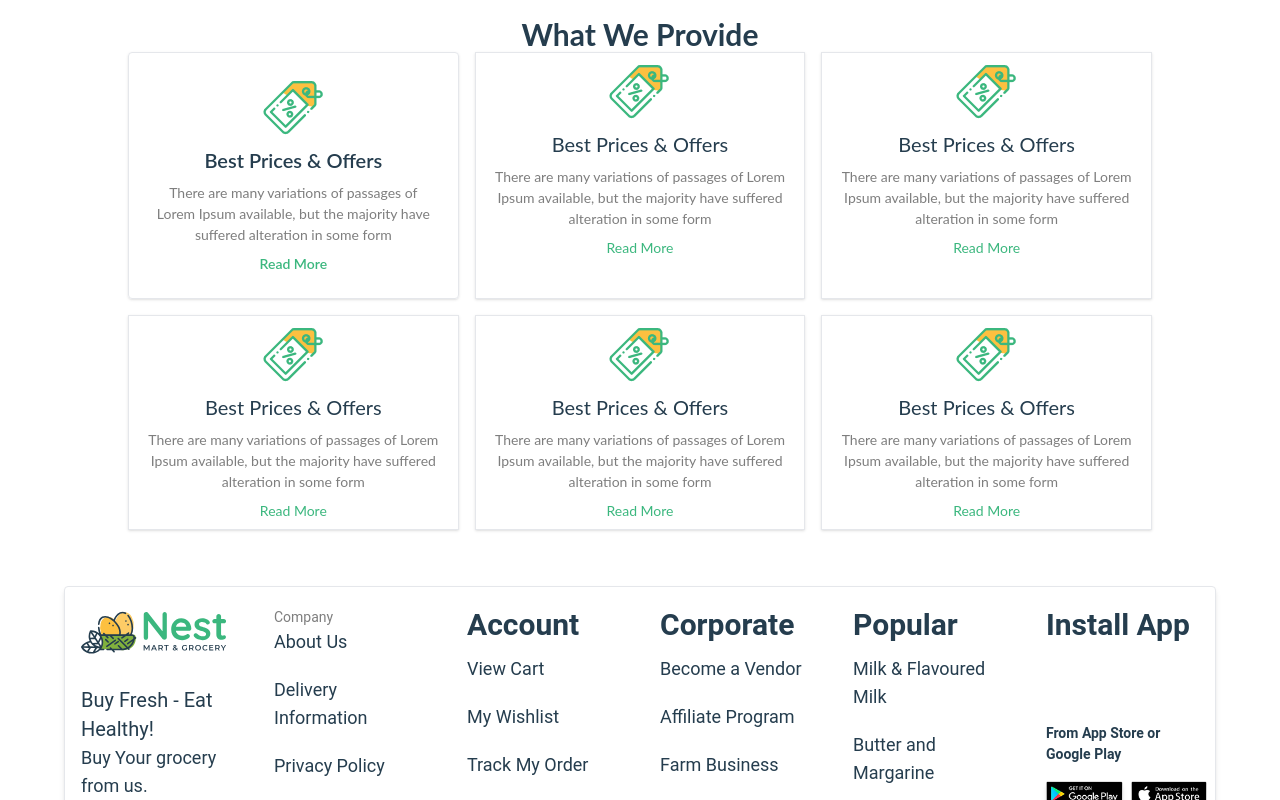
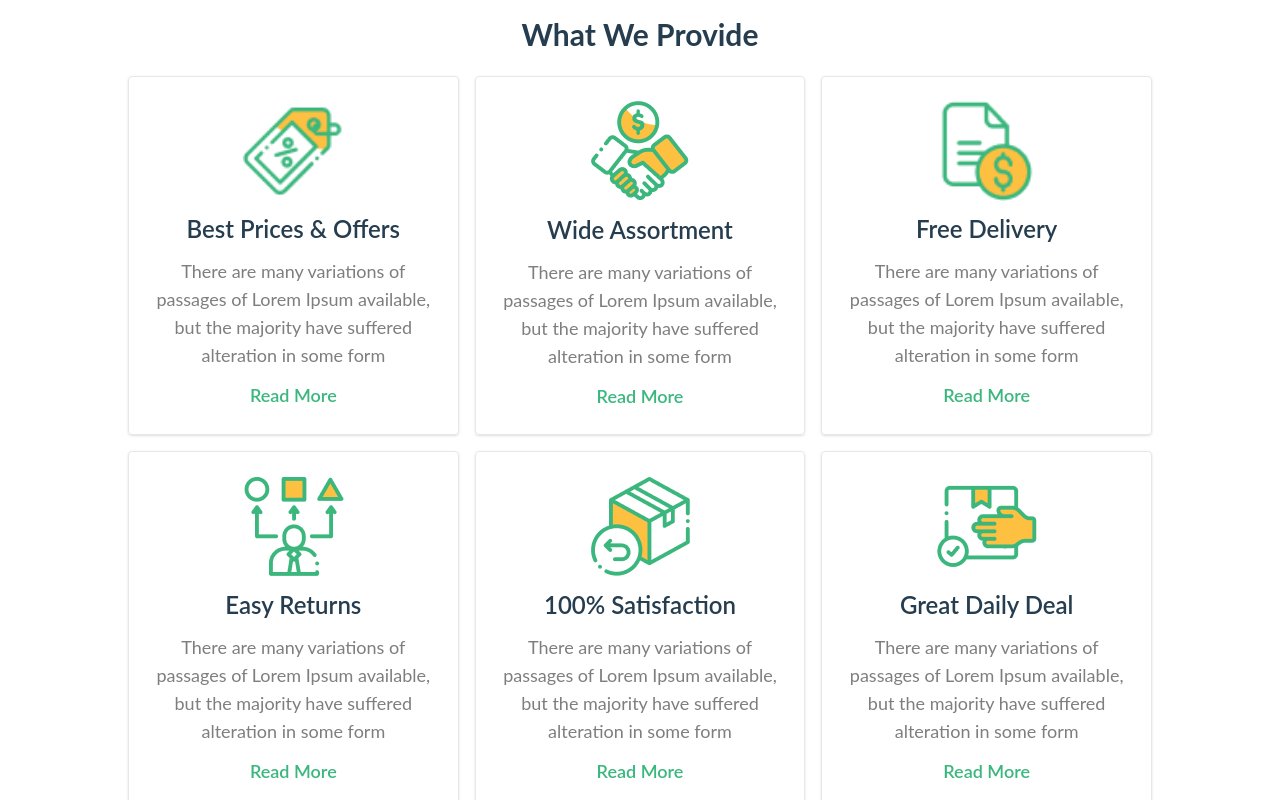
Before and after one commit to emonkhan500/E-Mart-Client, a React (Vite) app: page /about in a window 1280 px wide. Shown: the part 960-1760 px from the top of the page. Built offline with nearby package versions, Linux system fonts and the light colour scheme.

Commit message:
finish design on provide section

```diff
--- a/src/Pages/About/Provide.jsx
+++ b/src/Pages/About/Provide.jsx
@@ -1,84 +1,113 @@
 import price from "../../assets/icon-1.svg.png";
-import delivery from "../../assets/icon-2.svg.png";
-import deal from "../../assets/icon-3.svg.png";
-import returns from "../../assets/icon-5.svg.png";
 import wide from "../../assets/icon-2.svg.png";
-import satisfaction from "../../assets/icon-6.svg.png";
+import delivery from "../../assets/icon-3.svg.png";
+import easy from "../../assets/icon-4.svg.png";
+import deal from "../../assets/icon-6.svg.png";
+import satisfaction from "../../assets/icon-5.svg.png";
 
 const Provide = () => {
   return (
-        <div className='mt-7 px-4 md:px-16 lato'>
+    <div className="md:mt-7 px-4 md:px-10 lg:px-16 lato">
       <div className="text-center ">
         <h1 className="font-bold text-[#253D4E] text-3xl ">What We Provide</h1>
-
       </div>
       {/* card */}
-            <div className="grid grid-cols-1 md:grid-cols-2 lg:grid-cols-3  gap-4">
+      <div className="mt-6 grid grid-cols-1 md:grid-cols-2 lg:grid-cols-3  gap-4">
         {/* 1 */}
-                <div className="border shadow text-center px-6 py-6 rounded space-y-2">
+        <div className="border shadow text-center px-6 py-6 rounded space-y-3">
           <div className="flex  items-center justify-center">
-                    <img className="" src={price} alt="" />
+            <img className="h-[100px] w-[100px]" src={price} alt="" />
           </div>
-                    <h1 className="text-xl  text-[#253D4E] font-semibold">Best Prices & Offers</h1>
-                    <p className="text-[#7E7E7E]">There are many variations of passages of Lorem
-Ipsum available, but the majority have suffered
-alteration in some form</p>
-<button className="text-[#3BB77E] font-semibold">Read More</button>
+          <h1 className="text-xl md:text-2xl  text-[#253D4E] font-semibold">
+            Best Prices & Offers
+          </h1>
+          <p className="text-[#7E7E7E]  md:text-lg">
+            There are many variations of passages of Lorem Ipsum available, but
+            the majority have suffered alteration in some form
+          </p>
+          <button className="text-[#3BB77E] font-semibold text-lg">
+            Read More
+          </button>
         </div>
         {/* 2 */}
-                <div className="border shadow text-center px-3 py-2 space-y-2">
+        <div className="border shadow text-center px-6 py-6 rounded space-y-3">
           <div className="flex  items-center justify-center">
-                    <img className="" src={price} alt="" />
+            <img className="" src={wide} alt="" />
           </div>
-                    <h1 className="text-xl  text-[#253D4E]">Best Prices & Offers</h1>
-                    <p className="text-[#7E7E7E]">There are many variations of passages of Lorem
-Ipsum available, but the majority have suffered
-alteration in some form</p>
-<p className="text-[#3BB77E]">Read More</p>
+          <h1 className="text-xl md:text-2xl  text-[#253D4E] font-semibold">
+          Wide Assortment
+          </h1>
+          <p className="text-[#7E7E7E]  md:text-lg">
+            There are many variations of passages of Lorem Ipsum available, but
+            the majority have suffered alteration in some form
+          </p>
+          <button className="text-[#3BB77E] font-semibold text-lg">
+            Read More
+          </button>
         </div>
         {/* 3 */}
-                <div className="border shadow text-center px-3 py-2 space-y-2">
+        <div className="border shadow text-center px-6 py-6 rounded space-y-3">
           <div className="flex  items-center justify-center">
-                    <img className="" src={price} alt="" />
+            <img className="h-[100px] w-[100px]" src={delivery} alt="" />
           </div>
-                    <h1 className="text-xl  text-[#253D4E]">Best Prices & Offers</h1>
-                    <p className="text-[#7E7E7E]">There are many variations of passages of Lorem
-Ipsum available, but the majority have suffered
-alteration in some form</p>
-<p className="text-[#3BB77E]">Read More</p>
+          <h1 className="text-xl md:text-2xl  text-[#253D4E] font-semibold">
+          Free Delivery
+          </h1>
+          <p className="text-[#7E7E7E]  md:text-lg">
+            There are many variations of passages of Lorem Ipsum available, but
+            the majority have suffered alteration in some form
+          </p>
+          <button className="text-[#3BB77E] font-semibold text-lg">
+            Read More
+          </button>
         </div>
         {/* 4 */}
-                <div className="border shadow text-center px-3 py-2 space-y-2">
+        <div className="border shadow text-center px-6 py-6 rounded space-y-3">
           <div className="flex  items-center justify-center">
-                    <img className="" src={price} alt="" />
+            <img className="" src={easy} alt="" />
           </div>
-                    <h1 className="text-xl  text-[#253D4E]">Best Prices & Offers</h1>
-                    <p className="text-[#7E7E7E]">There are many variations of passages of Lorem
-Ipsum available, but the majority have suffered
-alteration in some form</p>
-<p className="text-[#3BB77E]">Read More</p>
+          <h1 className="text-xl md:text-2xl  text-[#253D4E] font-semibold">
+          Easy Returns
+          </h1>
+          <p className="text-[#7E7E7E]  md:text-lg">
+            There are many variations of passages of Lorem Ipsum available, but
+            the majority have suffered alteration in some form
+          </p>
+          <button className="text-[#3BB77E] font-semibold text-lg">
+            Read More
+          </button>
         </div>
         {/* 5 */}
-                <div className="border shadow text-center px-3 py-2 space-y-2">
+        <div className="border shadow text-center px-6 py-6 rounded space-y-3">
           <div className="flex  items-center justify-center">
-                    <img className="" src={price} alt="" />
+            <img className="" src={satisfaction} alt="" />
           </div>
-                    <h1 className="text-xl  text-[#253D4E]">Best Prices & Offers</h1>
-                    <p className="text-[#7E7E7E]">There are many variations of passages of Lorem
-Ipsum available, but the majority have suffered
-alteration in some form</p>
-<p className="text-[#3BB77E]">Read More</p>
+          <h1 className="text-xl md:text-2xl  text-[#253D4E] font-semibold">
+          100% Satisfaction
+          </h1>
+          <p className="text-[#7E7E7E]  md:text-lg">
+            There are many variations of passages of Lorem Ipsum available, but
+            the majority have suffered alteration in some form
+          </p>
+          <button className="text-[#3BB77E] font-semibold text-lg">
+            Read More
+          </button>
         </div>
         {/* 6 */}
-                <div className="border shadow text-center px-3 py-2 space-y-2">
+        <div className="border shadow text-center px-6 py-6 rounded space-y-3">
           <div className="flex  items-center justify-center">
-                    <img className="" src={price} alt="" />
+            <img className="" src={deal} alt="" />
           </div>
-                    <h1 className="text-xl  text-[#253D4E]">Best Prices & Offers</h1>
-                    <p className="text-[#7E7E7E]">There are many variations of passages of Lorem
-Ipsum available, but the majority have suffered
-alteration in some form</p>
-<p className="text-[#3BB77E]">Read More</p>
+          <h1 className="text-xl md:text-2xl  text-[#253D4E] font-semibold">
+          Great Daily Deal
+          </h1>
+          <p className="text-[#7E7E7E]  md:text-lg">
+            There are many variations of passages of Lorem Ipsum available, but
+            the majority have suffered alteration in some form
+          </p>
+          <button className="text-[#3BB77E] font-semibold text-lg">
+            Read More
+          </button>
         </div>
       </div>
     </div>
```
Lines whose indentation alone changed are shown as unchanged.
